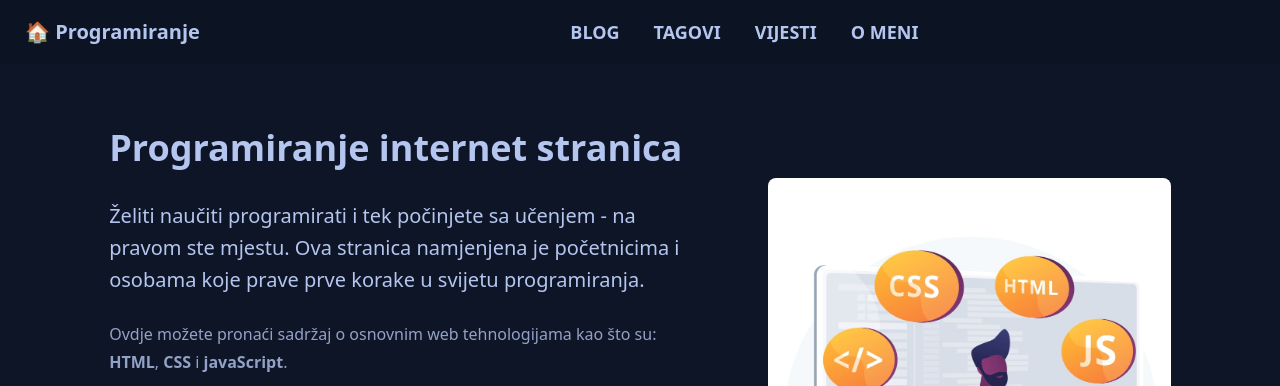
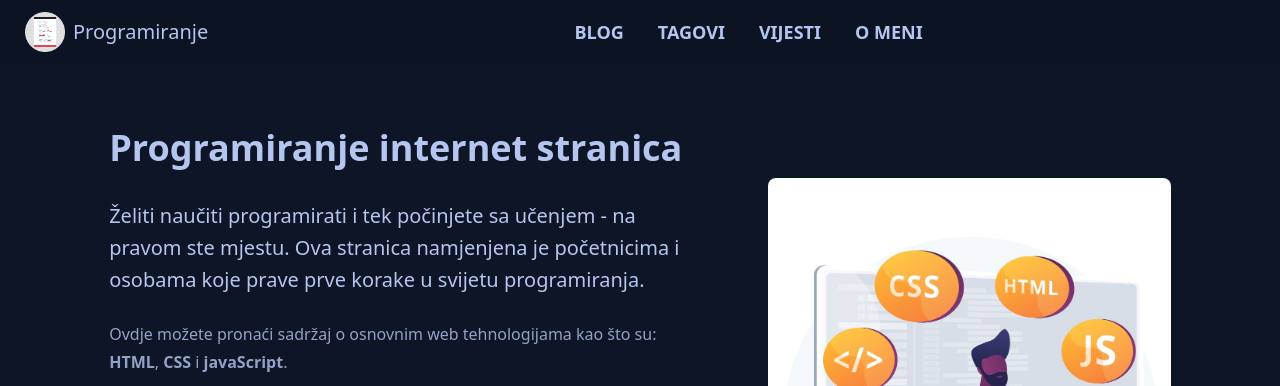
Before and after one commit to edo979/programming-blog, an Astro site: page / in a window 1280 px wide. Shown: the top 386 px of the page. Built offline with nearby package versions, Linux system fonts and the light colour scheme; Astro itself is replaced by a stand-in of ours.

Commit message:
add logo in header

```diff
--- a/src/components/Header.astro
+++ b/src/components/Header.astro
@@ -46,8 +46,12 @@ const navLinks = [
       <a
         href="/"
         class="btn btn-ghost mx-auto normal-case text-xl md:m-0 lg:text-xl"
-        ><h1>🏠 {SITE_TITLE}</h1></a
       >
+        <img src="/forPage/logo.png" alt="logo" class="h-10 mr-2" />
+        <h1 class="text-lg font-normal lg:text-xl">
+          {SITE_TITLE}
+        </h1>
+      </a>
     </div>
     <nav class="navbar-center mx-auto hidden md:flex">
       {
```
